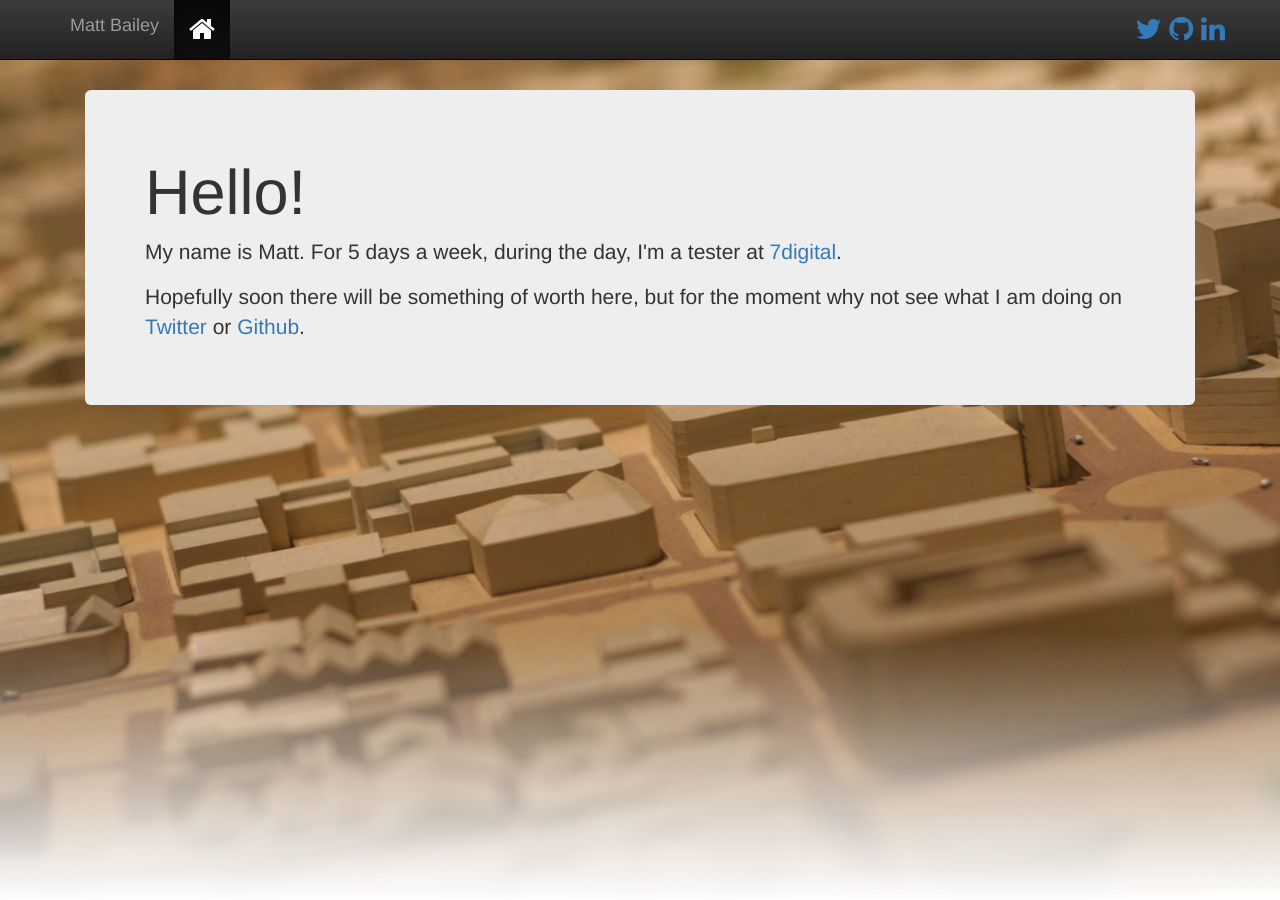
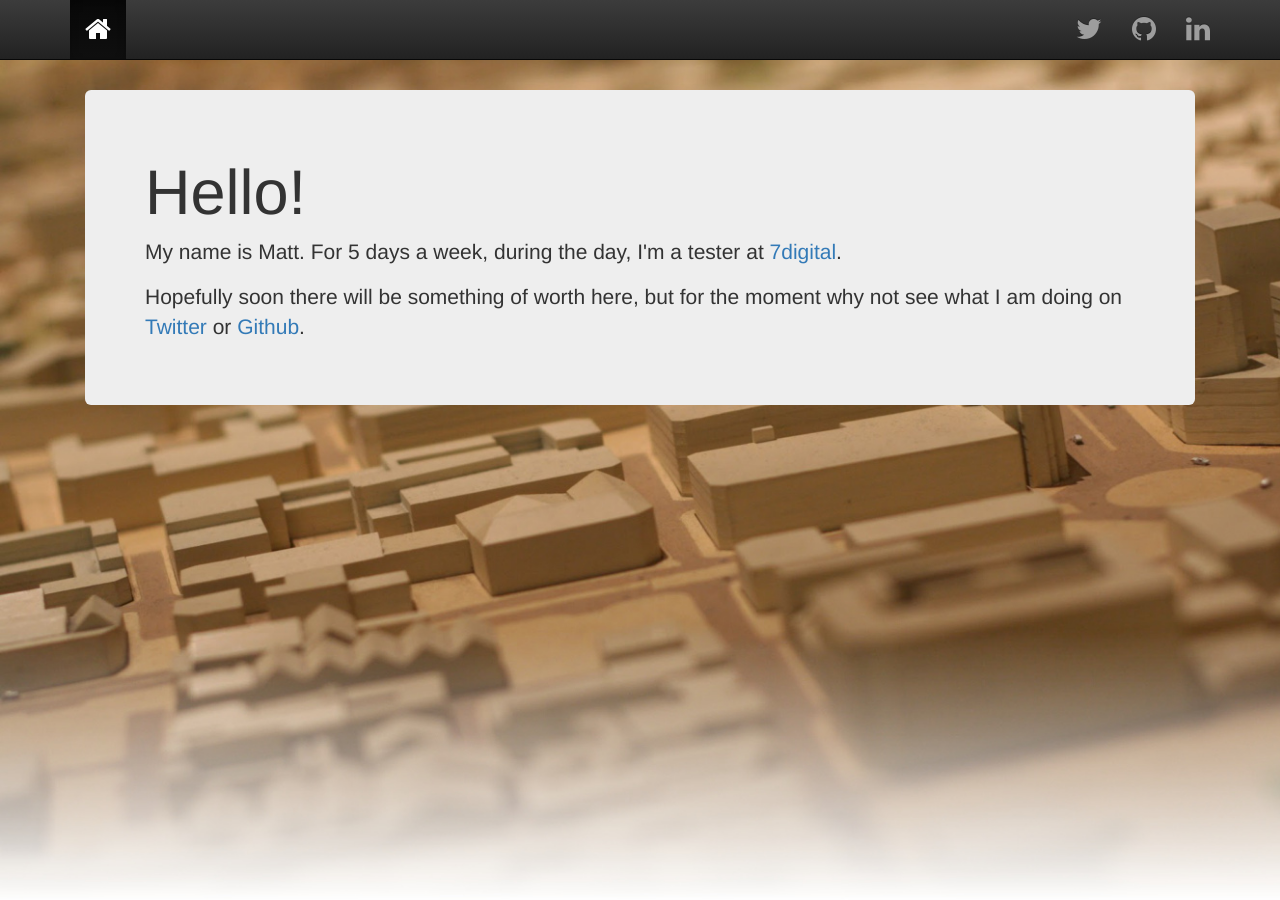
Before and after one commit to Matt-B/Matt-B.github.io, a Jekyll site: the page built from index.html, in a window 1280 px wide. Built offline with Jekyll 4.4.1, drawn with Linux system fonts in a browser that asks for light colours; nearby versions of some CDN libraries; Markdown is read by kramdown in place of the engine named in the settings.

Commit message:
Navbar tweaks - removed 'brand' text, and made everything collapse properly on small screens.

```diff
--- a/_layouts/default.html
+++ b/_layouts/default.html
@@ -22,17 +22,16 @@
             <span class="icon-bar"></span>
             <span class="icon-bar"></span>
           </button>
-          <a class="navbar-brand" href="#">Matt Bailey</a>
         </div>
         <div class="collapse navbar-collapse">
           <ul class="nav navbar-nav">
             <li class="active"><a href="/"><i class="fa fa-home fa-2x"></i></a></li>
           </ul><!--/.nav-collapse -->
-          <p class="navbar-text navbar-right">
-            <a href="http://twitter.com/mattblankbailey"><i class="fa fa-twitter fa-2x"></i></a>&nbsp
-            <a href="http://github.com/Matt-B"><i class="fa fa-github fa-2x"></i></a>&nbsp
-            <a href="http://uk.linkedin.com/in/mattblankbailey/"><i class="fa fa-linkedin fa-2x"></i></a>
-          </p>
+          <ul class="nav navbar-nav navbar-right">
+            <li><a href="http://twitter.com/mattblankbailey"><i class="fa fa-twitter fa-2x"></i></a></li>
+            <li><a href="http://github.com/Matt-B"><i class="fa fa-github fa-2x"></i></a></li>
+            <li><a href="http://uk.linkedin.com/in/mattblankbailey/"><i class="fa fa-linkedin fa-2x"></i></a></li>
+          </ul>
         </div>
       </div>
     </div>
```
